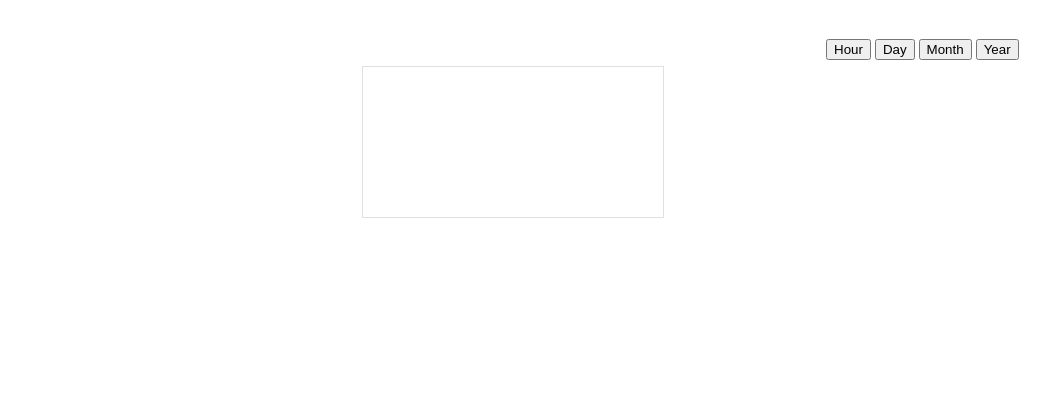
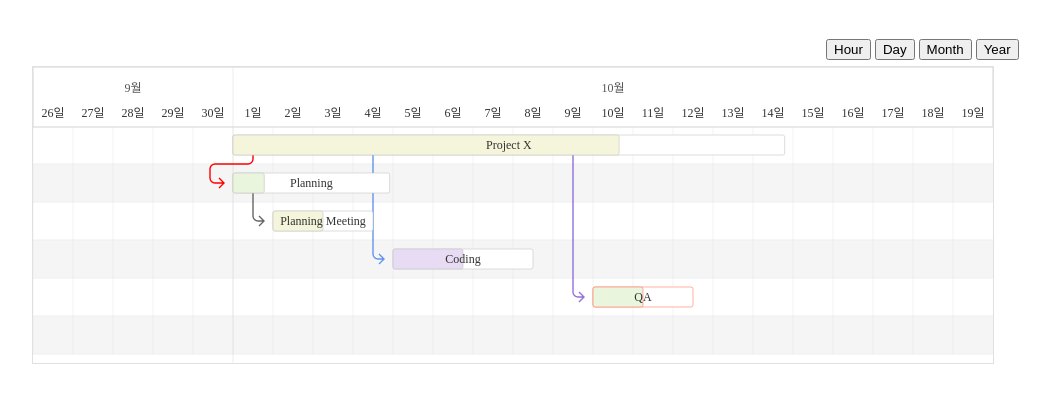
Before and after one commit to Vbboi24/gan2chart, a website: page index.html in a window 1280 px wide. Shown: the part 74-476 px from the top of the page, without its empty margins (127-1177 px from the left). Drawn offline with Linux system fonts and the light colour scheme.

Commit message:
rename property

```diff
--- a/index.html
+++ b/index.html
@@ -108,8 +108,8 @@
 <script>
   const tasks = [
     {
-      start: '2018-10-01 01:00:00',
-      end: '2018-10-14 20:00:00',
+      startDate: '2018-10-01 01:00:00',
+      endDate: '2018-10-14 20:00:00',
       name: 'Project X',
       id: "task0",
       progress: 70,
@@ -117,16 +117,16 @@
       customClass: 'bar-tomato',
       childTask: [
         {
-          start: '2018-10-01 02:00:00',
-          end: '2018-10-04',
+          startDate: '2018-10-01 02:00:00',
+          endDate: '2018-10-04',
           name: 'Planning',
           id: "task0-1",
           progress: 20,
           customArrowClass: 'arrow-red',
           childTask: [
             {
-              start: '2018-10-02 12:00:00',
-              end: '2018-10-04',
+              startDate: '2018-10-02 12:00:00',
+              endDate: '2018-10-04',
               name: 'Planning Meeting',
               id: "Task 0-0-1",
               progress: 50,
@@ -135,8 +135,8 @@
           ]
         },
         {
-          start: '2018-10-05 00:00:00',
-          end: '2018-10-08 12:00:00',
+          startDate: '2018-10-05 00:00:00',
+          endDate: '2018-10-08 12:00:00',
           name: 'Coding',
           id: "task0-2",
           progress: 50,
@@ -144,8 +144,8 @@
           customClass: ''
         },
         {
-          start: '2018-10-10 00:00:00',
-          end: '2018-10-12 12:00:00',
+          startDate: '2018-10-10 00:00:00',
+          endDate: '2018-10-12 12:00:00',
           name: 'QA',
           id: "task0-3",
           progress: 50,
@@ -166,7 +166,7 @@
     datePaddingQty: 5,
     popupHtmlSupplier: (task) => {
       return `<div class="title">${task.name} ${task.fixed ? '&para;' : ''}</div>
-              <div class="date">${format(task.start)} ~ ${format(task.end)}</div>
+              <div class="date">${format(task.startDate)} ~ ${format(task.endDate)}</div>
               <div class="content">progress: ${task.progress}%</div>`;
     },
     onTaskProgressChange: (e, task, oldProgress, newProgress) => {
@@ -194,9 +194,9 @@
         paddingBarCount: 1,
         onChange: (e, changedTask) => {
           const findTask = task.getAllChildTaskWithThis
-              .find(t => t.name === changedTask.name);
-          findTask.startDate = changedTask.start;
-          findTask.endDate = changedTask.end;
+                               .find(t => t.name === changedTask.name);
+          findTask.startDate = changedTask.startDate;
+          findTask.endDate = changedTask.endDate;
           findTask.progress = changedTask.progress;
           findTask.gan2Chart.refresh();
         }
--- a/src/gan2_task.ts
+++ b/src/gan2_task.ts
@@ -37,8 +37,8 @@ export default class Gan2Task {
     this.id = id ? id.toString() : Gan2Task.generateId(task);
     this.name = task.name;
     this.index = gan2Chart._gan2TaskIndex++;
-    this.startDate = DateUtil.parse(task.start);
-    this.endDate = DateUtil.parse(task.end);
+    this.startDate = DateUtil.parse(task.startDate);
+    this.endDate = DateUtil.parse(task.endDate);
     this.progress = task.progress;
     this.progressFixed = task.progressFixed;
     this.customArrowClass = task.customArrowClass;
@@ -50,13 +50,15 @@ export default class Gan2Task {
     this._arrows = [];
 
     // default task date
-    if (!task.start && !task.end) {
+    if (!task.startDate && !task.endDate) {
       const today: Date = DateUtil.today();
       this.startDate = today;
       this.endDate = DateUtil.add(today, 2, defaultDateScale);
+
     } else {
       this.startDate = DateUtil.parse(this.startDate) || DateUtil.add(this.endDate, -2, defaultDateScale);
       this.endDate = DateUtil.parse(this.endDate) || DateUtil.add(this.startDate, 2, defaultDateScale);
+
     }
 
     // if hours is not set, assume the last day is full day
--- a/src/index.ts
+++ b/src/index.ts
@@ -10,8 +10,8 @@ import Gan2Popup from "./gan2_popup";
  * Gantt Task
  */
 export interface Task {
-  start: string,
-  end: string,
+  startDate: string,
+  endDate: string,
   name: string,
   id: string,
   progress: number,
@@ -175,18 +175,18 @@ export default class Gan2Chart {
 
   /**
    * task to Gan2Task
-   * @param task
+   * @param tasks
    */
-  private setupTasks(task: any[]) {
-    if (!(Array.isArray(task))) {
-      task = [task];
+  private setupTasks(tasks: any[]) {
+    if (!(Array.isArray(tasks))) {
+      tasks = [tasks];
 
-    } else if (task[0] instanceof Gan2Task) {
-      task = this.gan2TaskToTask(task);
+    } else if (tasks[0] instanceof Gan2Task) {
+      tasks = this.gan2TaskToTask(tasks);
 
     }
 
-    this.tasks = task.map(task => new Gan2Task(this, task, this._viewMode));
+    this.tasks = tasks.map(task => new Gan2Task(this, task, this._viewMode));
     this._gan2TaskLength = this.tasks.reduce((acc, cur) => acc + cur.length, 0)
                           + this.option.paddingBarCount;
   }
@@ -247,10 +247,10 @@ export default class Gan2Chart {
 
       const checkTasks = (tasks, startDate?, endDate?) => {
         tasks.forEach(task => {
-          if (!startDate || task.start.getTime() < startDate.getTime())
-            startDate = task.start;
-          if (!endDate || task.end.getTime() > endDate.getTime())
-            endDate = task.end;
+          if (!startDate || task.startDate.getTime() < startDate.getTime())
+            startDate = task.startDate;
+          if (!endDate || task.endDate.getTime() > endDate.getTime())
+            endDate = task.endDate;
 
           if (task.childTask) {
             [startDate, endDate] = checkTasks(task.childTask, startDate, endDate);
```
Also changed, not shown: README.md, dist/gan2chart.js, dist/gan2chart.min.js.
